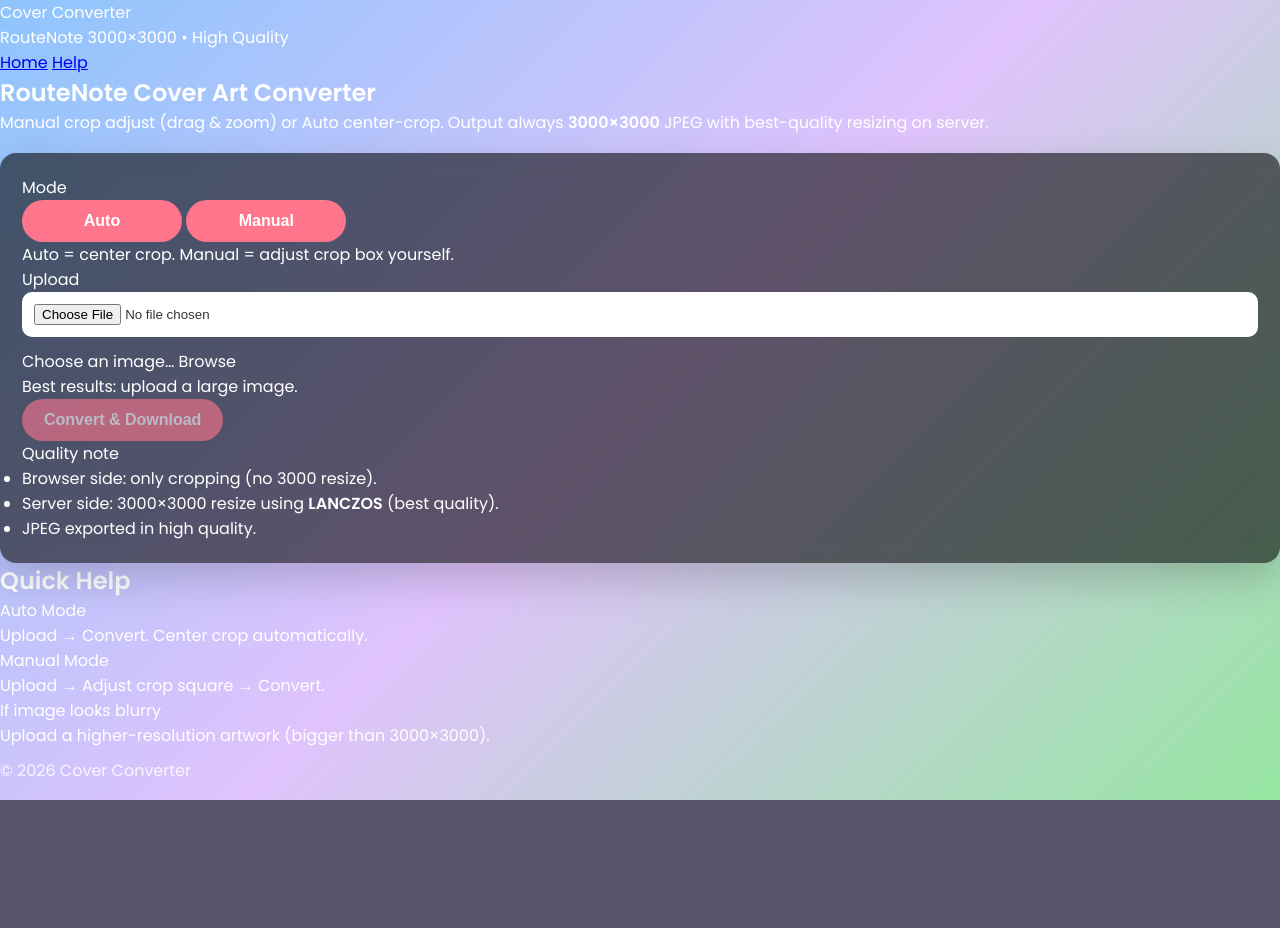
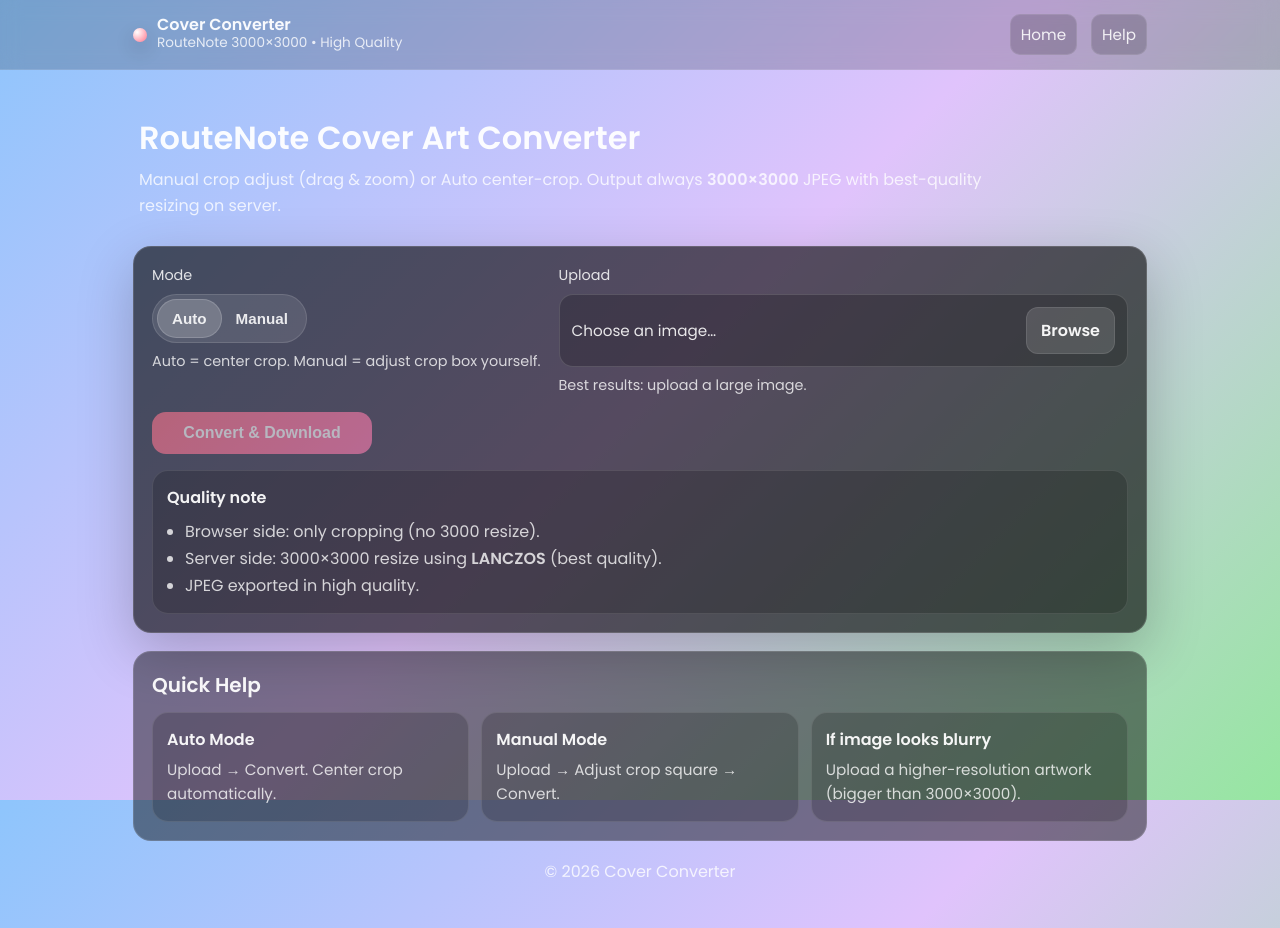
Before and after one commit to amitkhatriorg-droid/cover_resizer_nitish, a Flask app: page / in a window 1280 px wide. Before the commit the page ends 800 px from the top, so only its background shows below. Run offline with Flask 3, Linux system fonts and the light colour scheme; some libraries are stand-ins or nearby versions.

Commit message:
Update style.css

```diff
--- a/static/style.css
+++ b/static/style.css
@@ -1,102 +1,300 @@
+:root{
+  --bg1:#8EC5FC;
+  --bg2:#E0C3FC;
+  --bg3:#96E6A1;
+
+  --card: rgba(0,0,0,.62);
+  --card2: rgba(0,0,0,.45);
+  --stroke: rgba(255,255,255,.14);
+
+  --text: rgba(255,255,255,.94);
+  --muted: rgba(255,255,255,.78);
+
+  --primary: #ff758c;
+  --primary2:#ff7eb3;
+
+  --shadow: 0 18px 55px rgba(0,0,0,.22);
+  --radius: 18px;
+}
+
 *{box-sizing:border-box;margin:0;padding:0}
+html,body{height:100%}
 
 body{
   font-family:'Poppins',sans-serif;
-  min-height:100vh;
-  color:#fff;
-  background:linear-gradient(135deg,#8EC5FC 0%,#E0C3FC 50%,#96E6A1 100%);
+  color:var(--text);
+  background: linear-gradient(135deg,var(--bg1) 0%,var(--bg2) 50%,var(--bg3) 100%);
 }
 
-.container{max-width:900px;margin:0 auto;padding:24px}
+/* Top bar */
+.topbar{
+  position: sticky;
+  top: 0;
+  z-index: 50;
+  backdrop-filter: blur(10px);
+  background: rgba(0,0,0,.18);
+  border-bottom: 1px solid rgba(255,255,255,.10);
+}
+.topbar-inner{
+  max-width: 1050px;
+  margin: 0 auto;
+  padding: 14px 18px;
+  display:flex;
+  align-items:center;
+  justify-content:space-between;
+  gap: 14px;
+}
+.brand{
+  display:flex;
+  align-items:center;
+  gap: 10px;
+}
+.logo-dot{
+  width: 14px;
+  height: 14px;
+  border-radius: 50%;
+  background: radial-gradient(circle at 30% 30%, #fff, var(--primary));
+  box-shadow: 0 8px 22px rgba(0,0,0,.25);
+}
+.brand-title{font-weight:600; line-height:1.1}
+.brand-sub{font-size:.85rem; opacity:.85}
 
-header h1{font-size:2rem;font-weight:600;line-height:1.2}
-.tagline{margin-top:8px;opacity:.92}
+.nav{display:flex; gap:14px; flex-wrap:wrap}
+.nav-link{
+  color: rgba(255,255,255,.88);
+  text-decoration:none;
+  font-size:.95rem;
+  padding: 8px 10px;
+  border-radius: 10px;
+  border: 1px solid rgba(255,255,255,.10);
+  background: rgba(0,0,0,.18);
+}
+.nav-link:active{transform: scale(.99)}
 
-.card{
-  margin-top:18px;
-  background:rgba(0,0,0,.58);
-  border-radius:16px;
-  padding:22px;
-  box-shadow:0 16px 40px rgba(0,0,0,.18);
-  backdrop-filter:blur(8px);
+/* Page layout */
+.page{
+  max-width: 1050px;
+  margin: 0 auto;
+  padding: 22px 18px 34px;
 }
 
-.card h2{font-size:1.4rem;font-weight:600;margin-bottom:10px}
-
-.muted{opacity:.9;line-height:1.6;margin-bottom:12px}
-
-input[type="file"]{
-  width:100%;
-  padding:12px;
-  border-radius:10px;
-  border:none;
-  background:#fff;
-  color:#333;
-  margin-bottom:12px;
+.hero{
+  margin-top: 10px;
+  padding: 18px 6px 10px;
+}
+.hero h1{
+  font-size: 2rem;
+  line-height: 1.15;
+  font-weight: 600;
+}
+.hero p{
+  margin-top: 10px;
+  color: var(--muted);
+  line-height: 1.65;
+  max-width: 850px;
 }
 
-/* Auto / Manual mode toggle pills */
-.mode-row{
-  margin: 10px 0 14px;
-  display: flex;
+/* Card */
+.card{
+  margin-top: 16px;
+  background: var(--card);
+  border: 1px solid var(--stroke);
+  border-radius: var(--radius);
+  padding: 18px;
+  box-shadow: var(--shadow);
+}
+
+/* grid rows */
+.row{
+  display:flex;
+  gap: 16px;
+  align-items:flex-start;
+  justify-content:space-between;
+  flex-wrap: wrap;
+}
+.row-gap{gap: 18px}
+.right{min-width: 280px; flex: 1}
+
+.label{
+  font-size: .9rem;
+  opacity: .9;
+  margin-bottom: 8px;
+}
+.hint{
+  margin-top: 8px;
+  font-size: .9rem;
+  color: var(--muted);
+}
+
+/* Segmented control */
+.seg{
+  display:inline-flex;
+  border-radius: 999px;
+  padding: 4px;
+  background: rgba(255,255,255,.10);
+  border: 1px solid rgba(255,255,255,.12);
+}
+.seg-btn{
+  border: 0;
+  background: transparent;
+  color: rgba(255,255,255,.88);
+  padding: 10px 14px;
+  border-radius: 999px;
+  cursor: pointer;
+  font-weight: 600;
+  font-size: .95rem;
+}
+.seg-btn.is-active{
+  background: rgba(255,255,255,.18);
+  border: 1px solid rgba(255,255,255,.16);
+}
+
+/* File input (custom) */
+.file{
+  display:flex;
+  align-items:center;
+  justify-content:space-between;
+  gap: 10px;
+  padding: 12px;
+  border-radius: 14px;
+  border: 1px solid rgba(255,255,255,.14);
+  background: rgba(0,0,0,.22);
+}
+.file input{display:none}
+.file-name{
+  font-size: .95rem;
+  color: rgba(255,255,255,.88);
+  overflow:hidden;
+  text-overflow:ellipsis;
+  white-space:nowrap;
+  max-width: 520px;
+}
+.file-btn{
+  padding: 10px 14px;
+  border-radius: 12px;
+  background: rgba(255,255,255,.14);
+  border: 1px solid rgba(255,255,255,.10);
+  font-weight: 600;
+  white-space: nowrap;
+}
+
+/* Manual panel */
+.manual-panel{
+  margin-top: 16px;
+  padding: 14px;
+  border-radius: 16px;
+  background: rgba(0,0,0,.22);
+  border: 1px solid rgba(255,255,255,.12);
+}
+.panel-head{
+  display:flex;
+  align-items:flex-start;
+  justify-content:space-between;
+  gap: 12px;
+  flex-wrap: wrap;
+  margin-bottom: 12px;
+}
+.panel-title{font-weight:600}
+.panel-sub{font-size:.9rem; color: var(--muted); margin-top: 4px}
+
+/* Crop frame – looks clean and centered */
+.crop-frame{
+  border-radius: 16px;
+  overflow: hidden;
+  border: 1px solid rgba(255,255,255,.14);
+  background: linear-gradient(180deg, rgba(255,255,255,.06), rgba(0,0,0,.16));
+  padding: 10px;
+}
+.crop-frame img{
+  display:block;
+  width: 100%;
+  max-height: 64vh;
+  object-fit: contain;
+  border-radius: 12px;
+}
+
+/* Buttons */
+.actions{
+  margin-top: 16px;
+  display:flex;
+  align-items:center;
   gap: 12px;
   flex-wrap: wrap;
 }
-.radio{
-  display:flex;
-  align-items:center;
-  gap:8px;
-  background: rgba(255,255,255,0.10);
-  padding: 10px 12px;
-  border-radius: 999px;
+.btn{
+  border:0;
+  cursor:pointer;
+  border-radius: 14px;
+  padding: 12px 16px;
+  font-weight: 600;
+  font-size: 1rem;
+  transition: transform .08s ease, filter .2s ease, opacity .2s ease;
 }
-.radio input{ transform: scale(1.1); }
+.btn:active{transform: scale(.99)}
+.btn:disabled{opacity:.6; cursor:not-allowed}
 
-/* Manual crop area */
-.crop-wrap{
-  margin-top: 10px;
-  background: rgba(255,255,255,0.08);
-  padding: 10px;
-  border-radius: 12px;
+.btn-primary{
+  background: linear-gradient(135deg, var(--primary), var(--primary2));
+  color: white;
+  min-width: 220px;
+}
+.btn-ghost{
+  background: rgba(255,255,255,.10);
+  border: 1px solid rgba(255,255,255,.14);
+  color: rgba(255,255,255,.92);
 }
 
-/* Buttons row */
-.btn-row{
-  margin-top: 14px;
-  display: flex;
-  gap: 10px;
-  flex-wrap: wrap;
+.status{
+  color: rgba(255,255,255,.86);
+  font-size: .95rem;
 }
 
-button{
-  border:none;
-  border-radius:999px;
-  padding:12px 22px;
-  font-weight:600;
-  font-size:1rem;
-  cursor:pointer;
-  background:#ff758c;
-  color:#fff;
-  transition:transform .08s ease, filter .2s ease;
-  flex: 1;
-  min-width: 160px;
+/* Note box */
+.note{
+  margin-top: 16px;
+  padding: 14px;
+  border-radius: 16px;
+  background: rgba(0,0,0,.18);
+  border: 1px solid rgba(255,255,255,.10);
+}
+.note-title{font-weight:600; margin-bottom: 8px}
+.note ul{padding-left: 18px; color: var(--muted); line-height: 1.7}
+
+/* Help section */
+.help{
+  margin-top: 18px;
+  padding: 18px;
+  border-radius: var(--radius);
+  background: var(--card2);
+  border: 1px solid rgba(255,255,255,.12);
+}
+.help h2{font-size: 1.25rem; font-weight: 600}
+.help-grid{
+  margin-top: 12px;
+  display:grid;
+  gap: 12px;
+  grid-template-columns: repeat(3, minmax(0, 1fr));
+}
+.help-card{
+  background: rgba(0,0,0,.18);
+  border: 1px solid rgba(255,255,255,.10);
+  border-radius: 16px;
+  padding: 14px;
+}
+.help-title{font-weight:600; margin-bottom: 6px}
+.help-text{color: var(--muted); line-height:1.6; font-size: .95rem}
+
+/* Footer */
+.footer{
+  margin-top: 18px;
+  text-align:center;
+  opacity: .85;
+  padding-bottom: 10px;
 }
 
-button:hover{filter:brightness(1.05)}
-button:active{transform:scale(.98)}
-
-button:disabled{
-  opacity:.6;
-  cursor:not-allowed;
+/* Responsive */
+@media (max-width: 900px){
+  .help-grid{grid-template-columns: 1fr}
+  .brand-sub{display:none}
+  .file-name{max-width: 240px}
 }
-
-/* Tips & footer */
-.tips{
-  margin-top:14px;
-  display:grid;
-  gap:8px;
-  opacity:.95;
-  font-size:.95rem;
-}
-
-.footer{opacity:.85;margin-top:10px}
```
